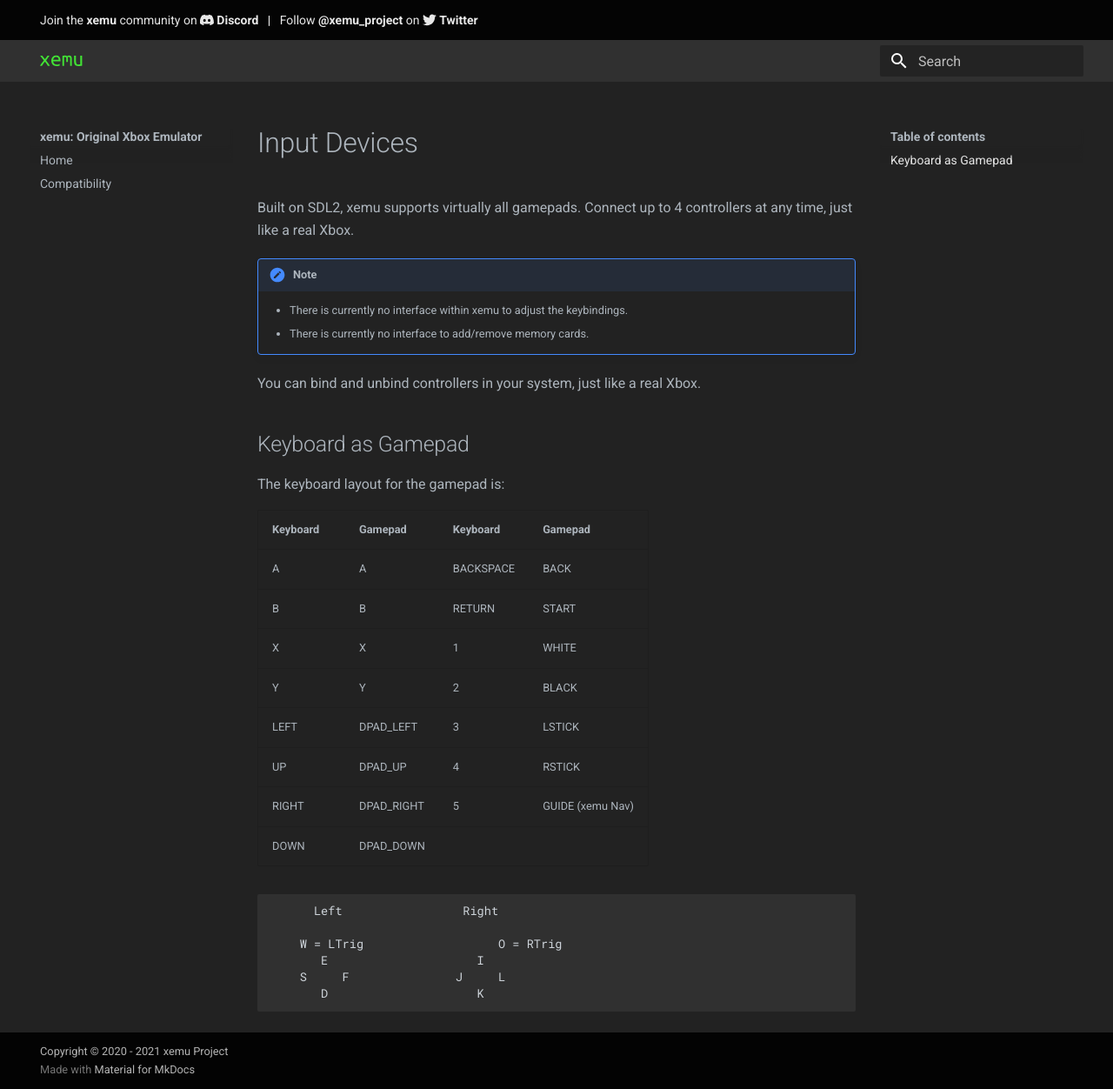
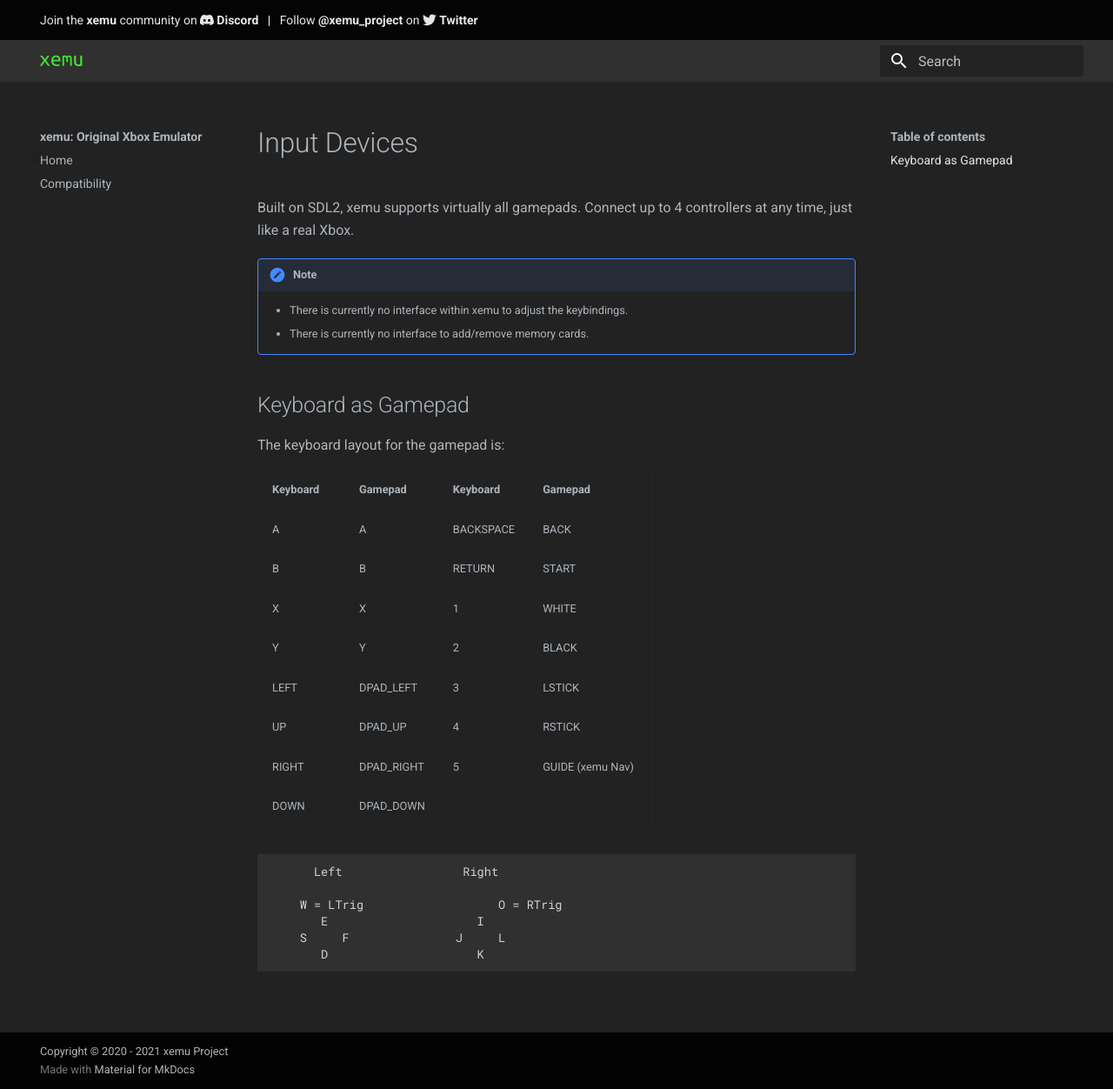
Before and after one commit to xemu-project/xemu-website, an MkDocs documentation site: the page built from docs/docs/input.md, in a window 1280 px wide and 1252 px high. Shown: the whole window at 87% size. Built offline with MkDocs 1.6.1 and Material for MkDocs 9.7.7, drawn with Linux system fonts in a browser that asks for light colours.

Commit message:
Remove double statement in input

```diff
--- a/docs/docs/input.md
+++ b/docs/docs/input.md
@@ -4,8 +4,6 @@ at any time, just like a real Xbox.
 !!! note
     * There is currently no interface within xemu to adjust the keybindings.
     * There is currently no interface to add/remove memory cards.
-
-You can bind and unbind controllers in your system, just like a real Xbox.
 
 ## Keyboard as Gamepad
 
```
